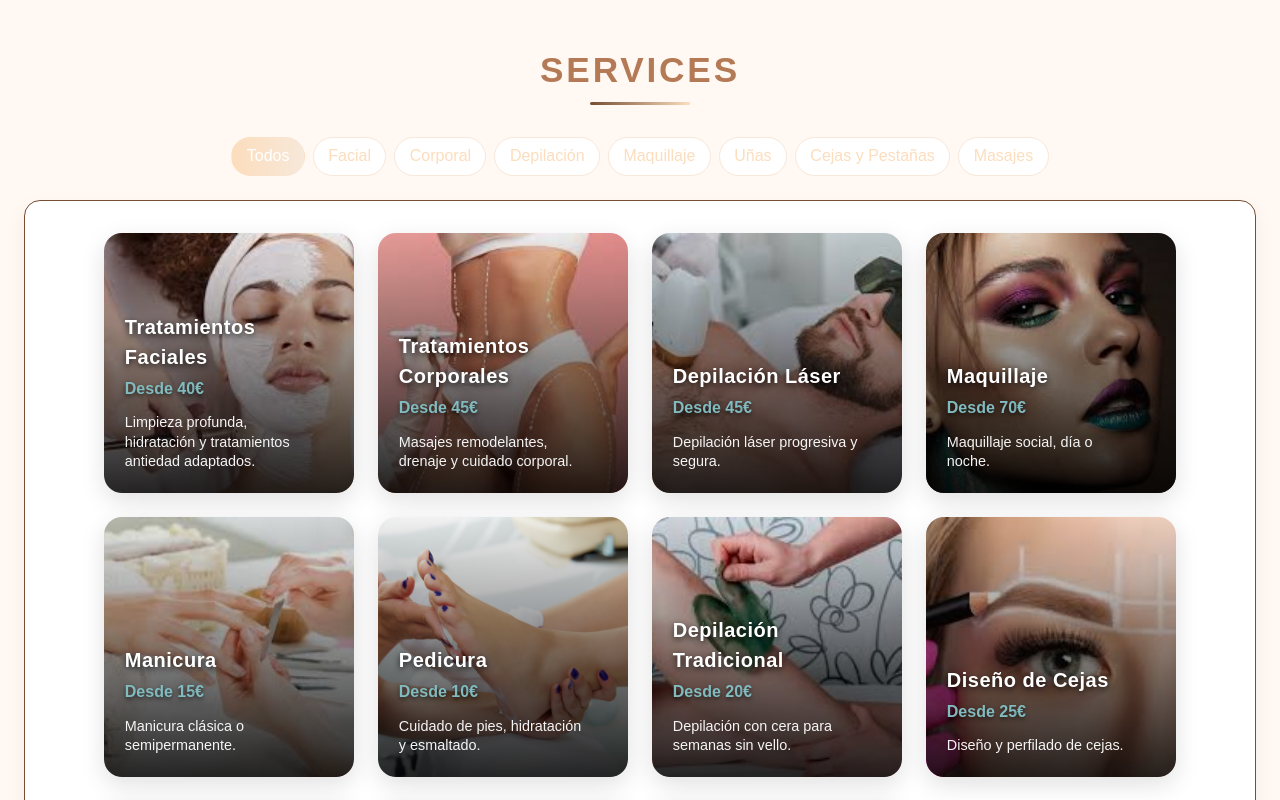
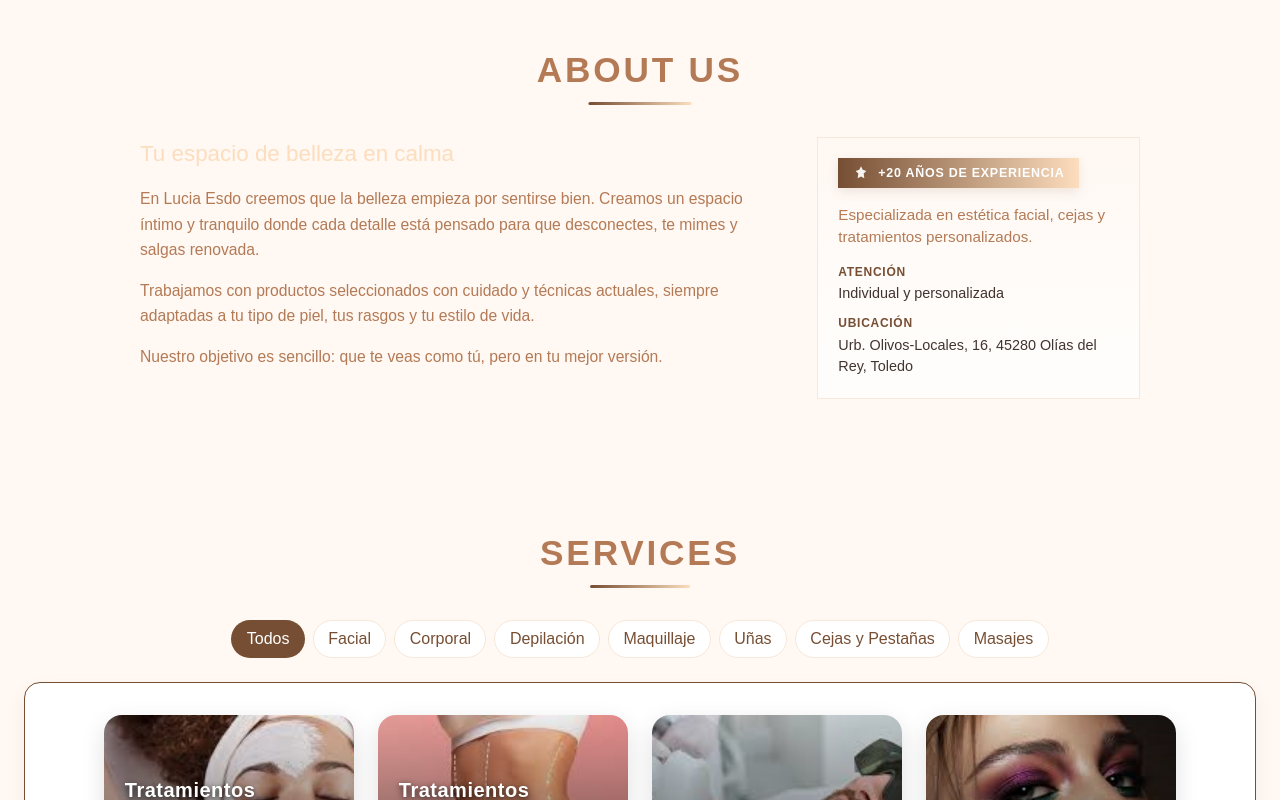
Before and after one commit to hugogarsan17/esteticien, a Next.js app: page / in a window 1280 px wide. Shown: the part 820-1620 px from the top of the page. Built offline with nearby package versions, Linux system fonts and the light colour scheme; no server answers.

Commit message:
cambios done

```diff
--- a/app/components/Screens/Home/Home.css
+++ b/app/components/Screens/Home/Home.css
@@ -286,7 +286,7 @@
 .service-filter-btn {
   border: 1px solid var(--pastel);
   background: white;
-  color: var(--primary);
+  color: var(--secondary);
   border-radius: 999px;
   padding: 0.4rem 0.9rem;
   cursor: pointer;
@@ -298,7 +298,7 @@
 }
 
 .service-filter-btn.is-active {
-  background: linear-gradient(90deg, var(--primary), var(--pastel));
+  background: linear-gradient(90deg, var(--secondary), var(--secondary));
   color: white;
   border-color: transparent;
 }
--- a/app/components/Screens/Home/Home.tsx
+++ b/app/components/Screens/Home/Home.tsx
@@ -8,28 +8,96 @@ import Whatsapp from "../../whatsapp/whatsapp";
 import BookingWidget from "../../BookingWidget/BookingWidget";
 import Footer from "../../layouts/Footer/Footer";
 
-interface Service {
-  id: number;
-  img: string;
-  title: string;
-  category: string;
-  desc: string;
-  price: number;
-}
-
 export default function Home() {
-  const services: Service[] = [
-    { id: 1, img: "/tratamiento-facial.jpg", title: "Tratamientos Faciales", category: "Facial", desc: "Limpieza profunda, hidratación y tratamientos antiedad adaptados.", price: 40 },
-    { id: 2, img: "/TratamientosCorporales.jpg", title: "Tratamientos Corporales", category: "Corporal", desc: "Masajes remodelantes, drenaje y cuidado corporal.", price: 45 },
-    { id: 3, img: "/DepilacionLaser.jpg", title: "Depilación Láser", category: "Depilación", desc: "Depilación láser progresiva y segura.", price: 45 },
-    { id: 4, img: "/Maquillaje.jpg", title: "Maquillaje", category: "Maquillaje", desc: "Maquillaje social, día o noche.", price: 70 },
-    { id: 5, img: "/Manicura.jpg", title: "Manicura", category: "Uñas", desc: "Manicura clásica o semipermanente.", price: 15 },
-    { id: 6, img: "/Pedicura.png", title: "Pedicura", category: "Uñas", desc: "Cuidado de pies, hidratación y esmaltado.", price: 10 },
-    { id: 7, img: "/DepilacionTradicional.jpg", title: "Depilación Tradicional", category: "Depilación", desc: "Depilación con cera para semanas sin vello.", price: 20 },
-    { id: 8, img: "/DisenodeCejas.jpg", title: "Diseño de Cejas", category: "Cejas y Pestañas", desc: "Diseño y perfilado de cejas.", price: 25 },
-    { id: 9, img: "/LiftingdePestana.jpg", title: "Lifting de Pestañas", category: "Cejas y Pestañas", desc: "Curvatura y definición natural.", price: 35 },
-    { id: 10, img: "/Microblading.gif", title: "Microblading", category: "Cejas y Pestañas", desc: "Micropigmentación pelo a pelo.", price: 180 },
-    { id: 11, img: "/MasajesRelajantes.jpg", title: "Masajes Relajantes", category: "Masajes", desc: "Masajes suaves para aliviar tensiones.", price: 45 },
+    const services = [
+    {
+      id: 1,
+      img: "/tratamiento-facial.jpg",
+      title: "Tratamientos Faciales",
+      category: "Facial",
+      desc: "Limpieza profunda, hidratación y tratamientos antiedad adaptados a tu tipo de piel.",
+      price: 40,
+    },
+    {
+      id: 2,
+      img: "/TratamientosCorporales.jpg",
+      title: "Tratamientos Corporales",
+      category: "Corporal",
+      desc: "Masajes remodelantes, drenaje y cuidado corporal para mejorar la circulación y la firmeza.",
+      price: 45,
+    },
+    {
+      id: 3,
+      img: "/DepilacionLaser.jpg",
+      title: "Depilación Láser",
+      category: "Depilación",
+      desc: "Depilación láser progresiva para reducir el vello de forma duradera y segura.",
+      price: 45,
+    },
+    {
+      id: 4,
+      img: "/Maquillaje.jpg",
+      title: "Maquillaje",
+      category: "Maquillaje",
+      desc: "Maquillaje social, de día o de noche, realzando tus rasgos sin perder tu esencia.",
+      price: 70,
+    },
+    {
+      id: 5,
+      img: "/Manicura.jpg",
+      title: "Manicura",
+      category: "Uñas",
+      desc: "Manicura clásica o semipermanente con acabado limpio, pulido y duradero.",
+      price: 15,
+    },
+    {
+      id: 6,
+      img: "/Pedicura.png",
+      title: "Pedicura",
+      category: "Uñas",
+      desc: "Cuidado completo de pies, limado, hidratación y esmaltado para una pisada perfecta.",
+      price: 10,
+    },
+    {
+      id: 7,
+      img: "/DepilacionTradicional.jpg",
+      title: "Depilación Tradicional",
+      category: "Depilación",
+      desc: "Depilación con cera para una piel suave y libre de vello durante semanas.",
+      price: 20,
+    },
+    {
+      id: 8,
+      img: "/DisenodeCejas.jpg",
+      title: "Diseño de Cejas",
+      category: "Cejas y Pestañas",
+      desc: "Diseño y perfilado de cejas para enmarcar tu mirada con armonía.",
+      price: 25,
+    },
+    {
+      id: 9,
+      img: "/LiftingdePestana.jpg",
+      title: "Lifting de Pestañas",
+      category: "Cejas y Pestañas",
+      desc: "Curvatura y definición de tus pestañas naturales para un efecto de mirada abierta.",
+      price: 35,
+    },
+    {
+      id: 10,
+      img: "/Microblading.gif",
+      title: "Microblading",
+      category: "Cejas y Pestañas",
+      desc: "Micropigmentación pelo a pelo para cejas definidas y naturales.",
+      price: 180,
+    },
+    {
+      id: 11,
+      img: "/MasajesRelajantes.jpg",
+      title: "Masajes Relajantes",
+      category: "Masajes",
+      desc: "Masajes suaves para aliviar tensiones, mejorar el descanso y bajar el estrés.",
+      price: 45,
+    },
   ];
 
    const categories = useMemo(
@@ -37,48 +105,97 @@ export default function Home() {
     [services]
   );
 
-  const [selectedService, setSelectedService] = useState<Service | null>(null);
   const [activeCategory, setActiveCategory] = useState("Todos");
 
   const filteredServices = useMemo(
-    () => activeCategory === "Todos" ? services : services.filter((s) => s.category === activeCategory),
+    () =>
+      activeCategory === "Todos"
+        ? services
+        : services.filter((s) => s.category === activeCategory),
     [activeCategory, services]
   );
-
-  const handleSelectService = (service: Service) => {
-    setSelectedService(service);
-
-    const el = document.getElementById("reservas");
-    if (el) {
-      el.scrollIntoView({ behavior: "smooth" });
-    }
-  };
-
   return (
     <div>
+      {/* Navbar directamente, sin wrapper con clase navbar-menu */}
       <Navbar />
 
-      {/* HERO */}
       <div className="main-hero">
         <div className="main-title">
           <img src="logo-noback.png" alt="" />
+          <h1></h1>
         </div>
         <div className="cta-section">
+          <button className="contact" > <a href="/contact">Contactar </a></button>
           <button>Ver servicios</button>
         </div>
       </div>
+      <div className="section about-us">
+  <div className="section-title">
+    <h2>About Us</h2>
+  </div>
 
-      {/* SERVICES */}
+  <div className="section-content about-us-content">
+    <div className="about-text">
+      <h3>Tu espacio de belleza en calma</h3>
+      <p>
+        En Lucia Esdo creemos que la belleza empieza por sentirse bien.
+        Creamos un espacio íntimo y tranquilo donde cada detalle está pensado
+        para que desconectes, te mimes y salgas renovada.
+      </p>
+      <p>
+        Trabajamos con productos seleccionados con cuidado y técnicas actuales,
+        siempre adaptadas a tu tipo de piel, tus rasgos y tu estilo de vida.
+      </p>
+      <p>
+        Nuestro objetivo es sencillo: que te veas como tú, pero
+        en tu mejor versión.
+      </p>
+    </div>
+
+
+<div className="about-highlight" role="region" aria-label="Experiencia y especialización">
+  <div className="about-top">
+    <span className="about-badge" aria-hidden="false">
+      <svg className="badge-icon" width="16" height="16" viewBox="0 0 24 24" fill="none" aria-hidden="true" focusable="false">
+        <path d="M12 2l2.6 5.3L20 9l-4 3.6L17 20l-5-2.6L7 20l1-7.4L4 9l5.4-1.7L12 2z" fill="currentColor"/>
+      </svg>
+      +20 años de experiencia
+    </span>
+
+    <p className="about-small">
+      Especializada en estética facial, cejas y tratamientos personalizados.
+    </p>
+  </div>
+
+  <div className="about-meta">
+    <dl>
+      <div className="meta-item">
+        <dt>Atención</dt>
+        <dd>Individual y personalizada</dd>
+      </div>
+      <div className="meta-item">
+        <dt>Ubicación</dt>
+        <dd>Urb. Olivos-Locales, 16, 45280 Olías del Rey, Toledo</dd>
+      </div>
+    </dl>
+  </div>
+</div>
+
+  </div>
+</div>
   <div className="section service" id="services">
         <div className="section-title">
           <h2>Services</h2>
         </div>
 
+        {/* Filtros por categoría */}
         <div className="service-filters">
           {categories.map((cat) => (
             <button
               key={cat}
-              className={`service-filter-btn ${activeCategory === cat ? "is-active" : ""}`}
+              className={`service-filter-btn ${
+                activeCategory === cat ? "is-active" : ""
+              }`}
               onClick={() => setActiveCategory(cat)}
             >
               {cat}
@@ -87,24 +204,24 @@ export default function Home() {
         </div>
 
         <div className="section-content">
-          {filteredServices.map((s) => (
+          {filteredServices.map((service) => (
             <Cards
-              key={s.id}
-              img={s.img}
-              title={s.title}
-              desc={s.desc}
-              price={s.price}
-              onClick={() => handleSelectService(s)}
+              key={service.id}
+              img={service.img}
+              title={service.title}
+              desc={service.desc}
+              price={service.price}
             />
           ))}
         </div>
       </div>
-
-      {/* RESERVAS */}
 <div className="section reservar" id="reservas">
-        <div className="section-title"><h2>Reservas</h2></div>
-
-        <BookingWidget selectedService={selectedService} />
+  <div className="section-title">
+    <h2>Reservas</h2>
+  </div>
+  <div className="section-content">
+    <BookingWidget />
+  </div>
 </div>
 
             <Whatsapp />
--- a/app/components/layouts/Footer/Footer.tsx
+++ b/app/components/layouts/Footer/Footer.tsx
@@ -50,10 +50,30 @@ export default function Footer({
             </a>
             <a aria-label="Instagram" href="#" className="social-btn">
 <svg width="20" height="20" viewBox="0 0 24 24" fill="none">
-  <rect x="3" y="3" width="18" height="18" rx="5" strokeWidth="currentColor" stroke-width="2"/>
-  <circle cx="12" cy="12" r="4" stroke="currentColor" stroke-width="2"/>
-  <circle cx="17" cy="7" r="1.3" fill="currentColor"/>
+  <rect
+    x="3"
+    y="3"
+    width="18"
+    height="18"
+    rx="5"
+    stroke="currentColor"
+    strokeWidth="2"
+  />
+  <circle
+    cx="12"
+    cy="12"
+    r="4"
+    stroke="currentColor"
+    strokeWidth="2"
+  />
+  <circle
+    cx="17"
+    cy="7"
+    r="1.3"
+    fill="currentColor"
+  />
 </svg>
+
 
             </a>
 
```
Lines whose indentation alone changed are shown as unchanged.
